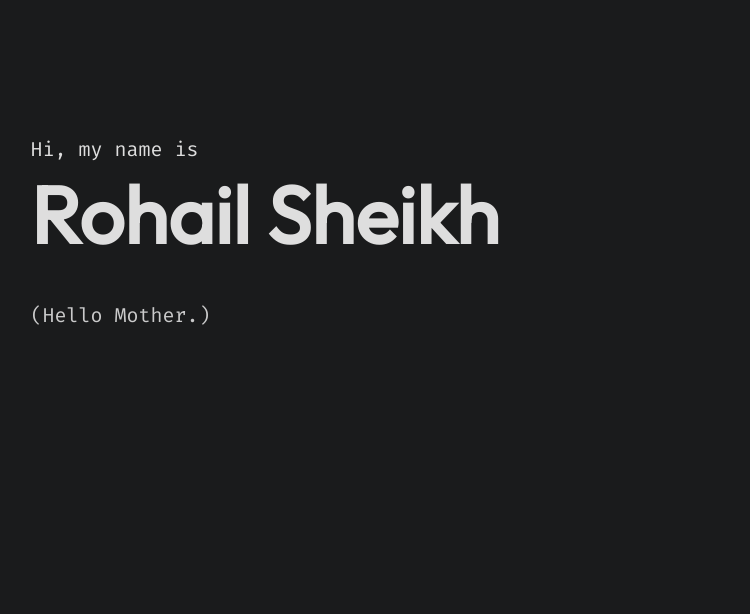
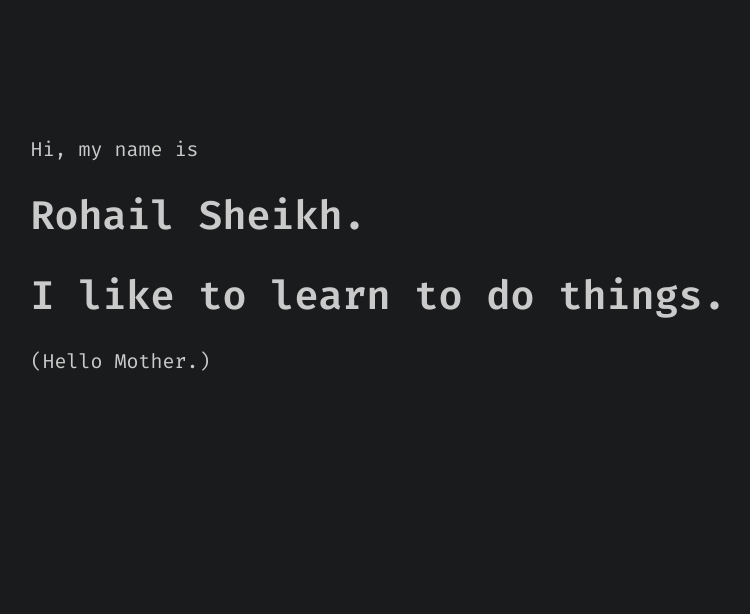
Before and after one commit to Antendis/website-stuff, a PHP site: page / in a window 1280 px wide. Shown: the top 614 px of the page, without its empty margins (131-881 px from the left). Run offline with PHP 8.4, Linux system fonts and the light colour scheme.

Commit message:
Update index.php
staggered hero text

```diff
--- a/index.php
+++ b/index.php
@@ -5,7 +5,6 @@
     <meta charset="UTF-8">
     <meta http-equiv="X-UA-Compatible" content="IE=edge">
     <meta name="viewport" content="width=device-width, initial-scale=1.0">
-
     <!------------------Title n page links------------------>
     <title>Rohail's Web Dev Testing</title>
     <link rel="stylesheet" type="text/css" href="style.css">
@@ -15,40 +14,39 @@
   <!------------------Stuff------------------>
   <body onload="window.scrollTo(0,0)">
 
-    <div id="hiMyNameIs">
+      <div id="himynameis" class="hidden">
+        Hi, my name is
+      </div>
 
-      Hi, my name is
+      <div id="bigname" class="hidden">
+        <h1>
+          Rohail Sheikh.
+        </h1>
+      </div>
 
-    </div>
+      <div id="shortsummary" class="hidden">
+        <h1>
+          I like to learn to do things.
+        </h1>
+      </div>
 
-    <div id="header">
+      <section id="summary" class="hidden">
+        (Hello Mother.)
+      </section>
 
-      <h1>Rohail Sheikh</h1>
-
-    </div>
-
-    <section id="subheader" class="hidden">
-
-      (Hello Mother.)
-
-    </section>
 
     <section class="hidden">
       This is my website.
     </section>
-
     <section class="hidden">
       It's not very good yet.
     </section>
-
     <section class="hidden">
       But it will be.
     </section>
-
     <section class="hidden">
       Look forward to it:)
     </section>
-
     <section class="hidden">
       (I forgot to empty the dishwasher)
     </section>
```
